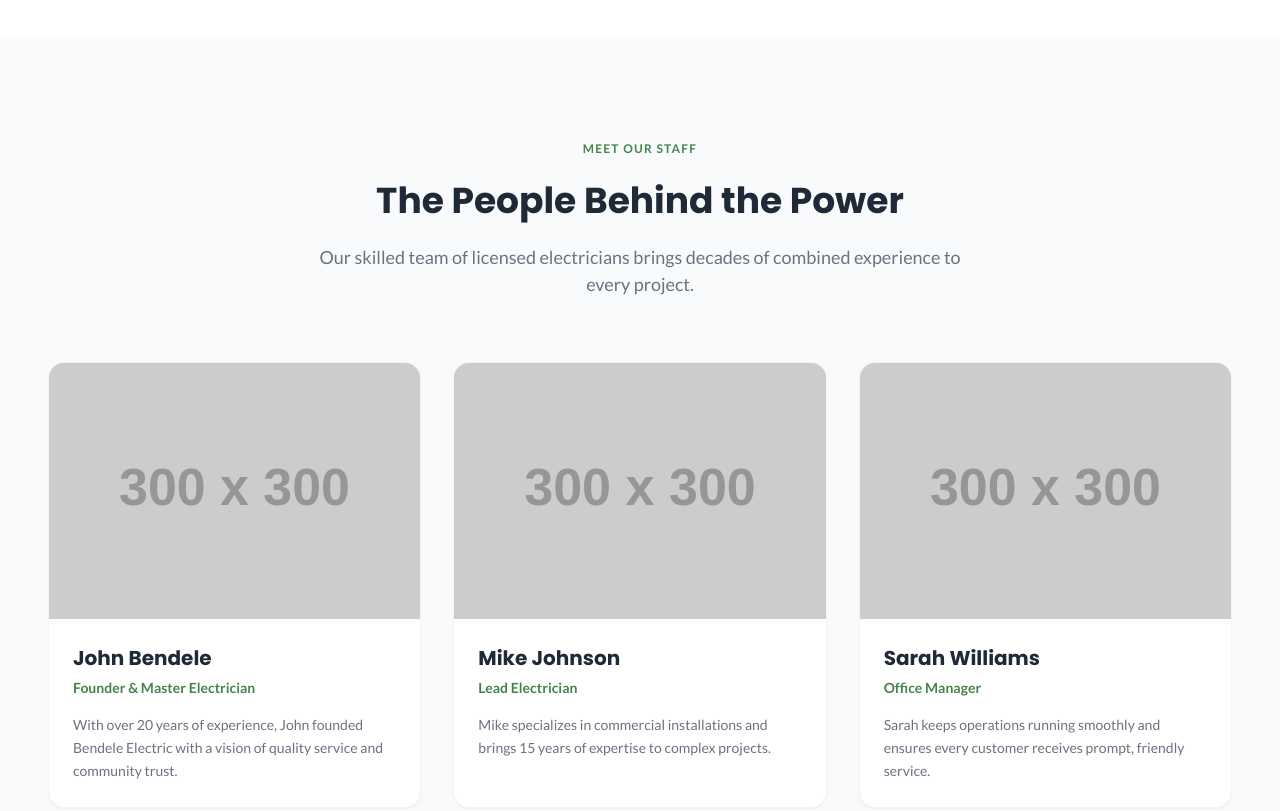
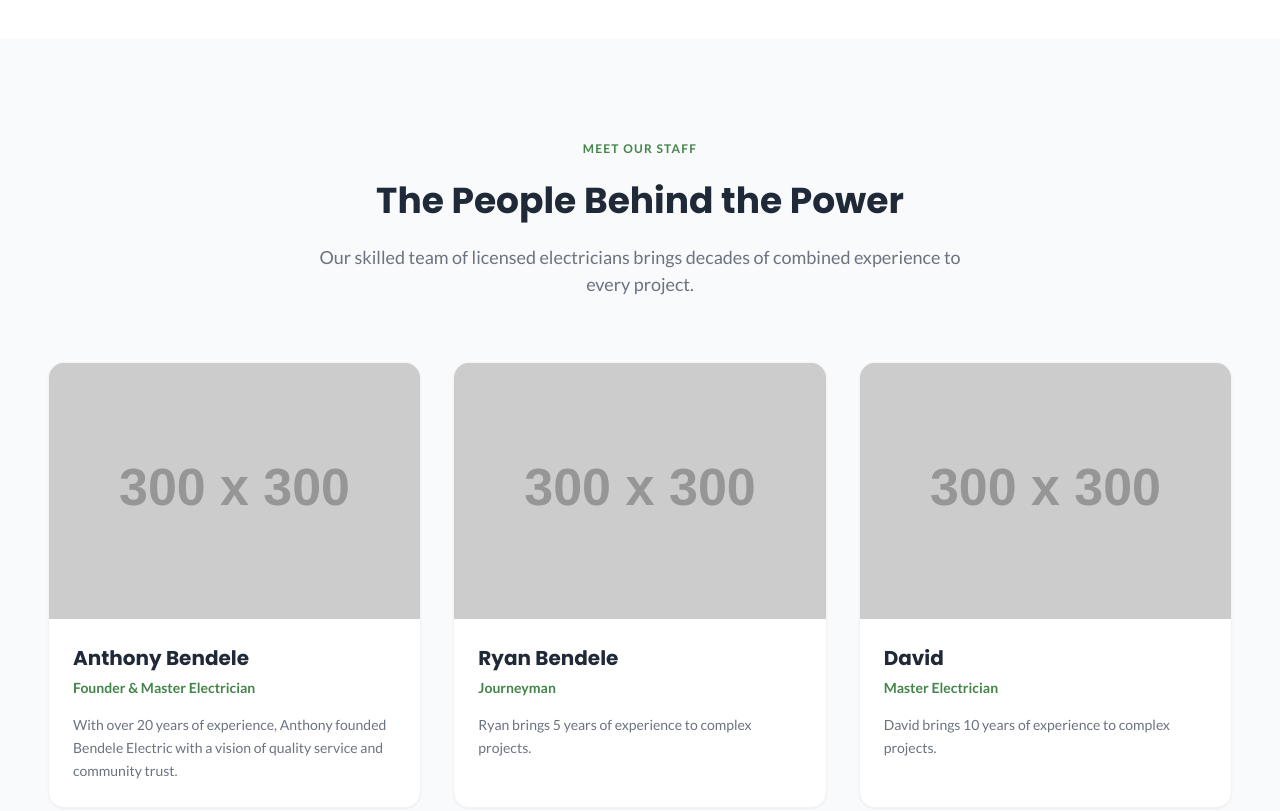
Before and after one commit to dyce805/bendele-electric, a plain HTML site: page about.html in a window 1280 px wide. Shown: the part 1200-2011 px from the top of the page. Drawn offline with Linux system fonts and the light colour scheme; placeholder pictures from the web are drawn by us.

Commit message:
Add more about info and improve structure

```diff
--- a/about.html
+++ b/about.html
@@ -103,9 +103,9 @@
                         <img src="https://placehold.co/300x300?text=Photo" alt="Team member photo" class="team-card__img">
                     </div>
                     <div class="team-card__info">
-                        <h3 class="team-card__name">John Bendele</h3>
+                        <h3 class="team-card__name">Anthony Bendele</h3>
                         <p class="team-card__role">Founder & Master Electrician</p>
-                        <p class="team-card__bio">With over 20 years of experience, John founded Bendele Electric with a vision of quality service and community trust.</p>
+                        <p class="team-card__bio">With over 20 years of experience, Anthony founded Bendele Electric with a vision of quality service and community trust.</p>
                     </div>
                 </div>
 
@@ -115,9 +115,9 @@
                         <img src="https://placehold.co/300x300?text=Photo" alt="Team member photo" class="team-card__img">
                     </div>
                     <div class="team-card__info">
-                        <h3 class="team-card__name">Mike Johnson</h3>
-                        <p class="team-card__role">Lead Electrician</p>
-                        <p class="team-card__bio">Mike specializes in commercial installations and brings 15 years of expertise to complex projects.</p>
+                        <h3 class="team-card__name">Ryan Bendele</h3>
+                        <p class="team-card__role">Journeyman</p>
+                        <p class="team-card__bio">Ryan brings 5 years of experience to complex projects.</p>
                     </div>
                 </div>
 
@@ -127,9 +127,9 @@
                         <img src="https://placehold.co/300x300?text=Photo" alt="Team member photo" class="team-card__img">
                     </div>
                     <div class="team-card__info">
-                        <h3 class="team-card__name">Sarah Williams</h3>
-                        <p class="team-card__role">Office Manager</p>
-                        <p class="team-card__bio">Sarah keeps operations running smoothly and ensures every customer receives prompt, friendly service.</p>
+                        <h3 class="team-card__name">David</h3>
+                        <p class="team-card__role">Master Electrician</p>
+                        <p class="team-card__bio">David brings 10 years of experience to complex projects.</p>
                     </div>
                 </div>
             </div>
--- a/css/about.css
+++ b/css/about.css
@@ -46,19 +46,19 @@
    About Section (Our Story)
    ========================================================================== */
 .about-section {
-    padding: var(--space-24) var(--space-6);
     background-color: white;
-}
-
-@media (min-width: 768px) {
-    .about-section {
-        padding: var(--space-24) var(--space-12);
-    }
 }
 
 .about-section__container {
     max-width: var(--max-w-7xl);
     margin: 0 auto;
+    padding: var(--space-24) var(--space-6);
+}
+
+@media (min-width: 768px) {
+    .about-section__container {
+        padding: var(--space-24) var(--space-12);
+    }
 }
 
 .about-section__header {
@@ -156,19 +156,19 @@
    Team Section (Meet Our Staff)
    ========================================================================== */
 .team-section {
-    padding: var(--space-24) var(--space-6);
     background-color: var(--color-gray-50);
-}
-
-@media (min-width: 768px) {
-    .team-section {
-        padding: var(--space-24) var(--space-12);
-    }
 }
 
 .team-section__container {
     max-width: var(--max-w-7xl);
     margin: 0 auto;
+    padding: var(--space-24) var(--space-6);
+}
+
+@media (min-width: 768px) {
+    .team-section__container {
+        padding: var(--space-24) var(--space-12);
+    }
 }
 
 .team-section__header {
--- a/css/styles.css
+++ b/css/styles.css
@@ -632,29 +632,23 @@ ul {
    ========================================================================== */
 .footer {
     background-color: white;
-    padding: var(--space-16) var(--space-6) var(--space-8);
     border-top: 1px solid var(--color-gray-100);
-}
-
-@media (min-width: 768px) {
-    .footer {
-        padding: var(--space-16) var(--space-12) var(--space-8);
-    }
 }
 
 .footer__main {
     max-width: var(--max-w-7xl);
     margin: 0 auto;
+    padding: var(--space-16) var(--space-6) var(--space-12);
     display: flex;
     flex-direction: column;
     justify-content: space-between;
     align-items: flex-start;
     gap: var(--space-12);
-    margin-bottom: var(--space-12);
 }
 
 @media (min-width: 768px) {
     .footer__main {
+        padding: var(--space-16) var(--space-12) var(--space-12);
         flex-direction: row;
     }
 }
@@ -723,7 +717,7 @@ ul {
 .footer__bottom {
     max-width: var(--max-w-7xl);
     margin: 0 auto;
-    padding-top: var(--space-8);
+    padding: var(--space-8) var(--space-6);
     border-top: 1px solid var(--color-gray-100);
     display: flex;
     flex-direction: column;
@@ -736,6 +730,7 @@ ul {
 
 @media (min-width: 768px) {
     .footer__bottom {
+        padding: var(--space-8) var(--space-12);
         flex-direction: row;
     }
 }
```
